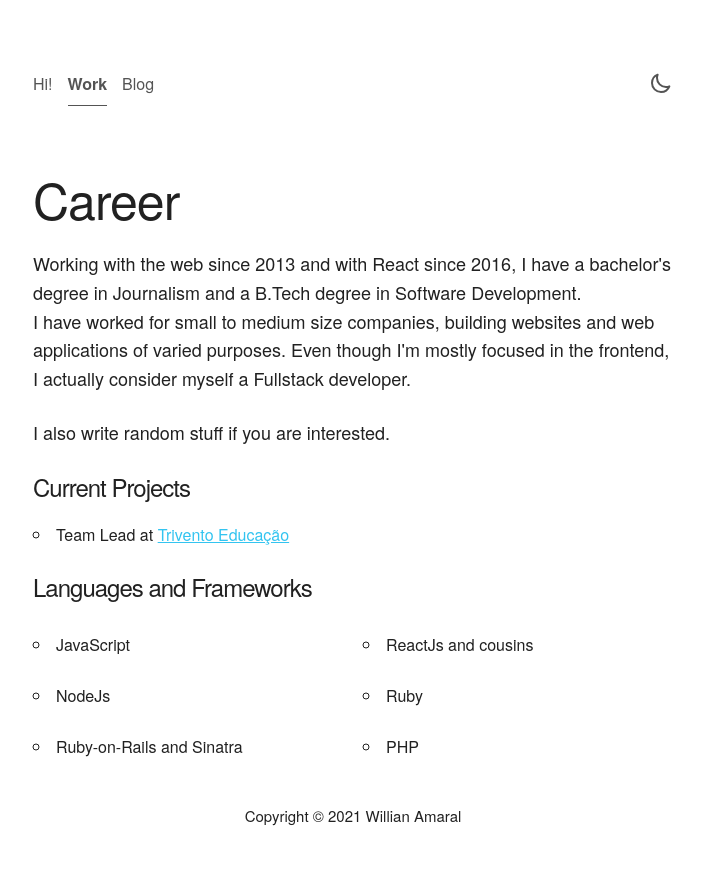
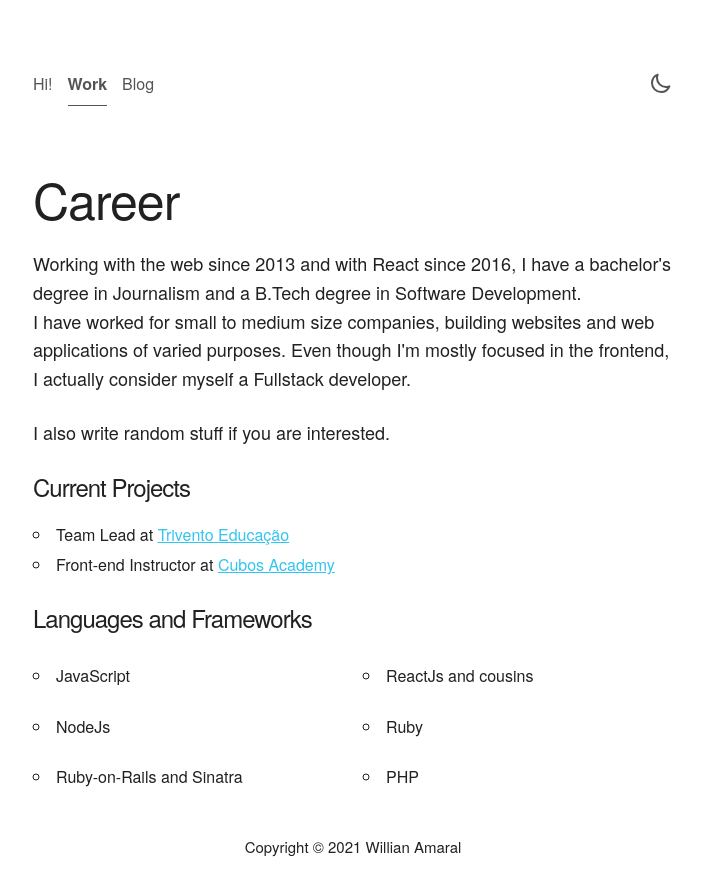
Before and after one commit to will-amaral/personal-website, a Next.js app: page /work in a window 1280 px wide. Shown: the whole page, without its empty margins (287-989 px from the left). Before the commit the page ends 863 px from the top, so only its background shows below. Built offline with nearby package versions, Linux system fonts and the light colour scheme; no server answers.

Commit message:
[content]: Update current projects

```diff
--- a/src/pages/work.tsx
+++ b/src/pages/work.tsx
@@ -2,24 +2,30 @@ import { MainLayout } from '@/layouts';
 
 function Work() {
   return (
-    <MainLayout title='My career and current projects'>
+    <MainLayout title="My career and current projects">
       <h1>Career</h1>
       <p>
-        Working with the web since 2013 and with React since 2016, I have a bachelor's
-        degree in Journalism and a B.Tech degree in Software Development. <br />I have
-        worked for small to medium size companies, building websites and web applications
-        of varied purposes. Even though I'm mostly focused in the frontend, I actually
-        consider myself a Fullstack developer.
+        Working with the web since 2013 and with React since 2016, I have a
+        bachelor's degree in Journalism and a B.Tech degree in Software
+        Development. <br />I have worked for small to medium size companies,
+        building websites and web applications of varied purposes. Even though
+        I'm mostly focused in the frontend, I actually consider myself a
+        Fullstack developer.
       </p>
       <p>I also write random stuff if you are interested.</p>
       <h2>Current Projects</h2>
       <ul>
         <li>
-          Team Lead at <a href='https://triventoeducacao.com.br/'>Trivento Educação</a>
+          Team Lead at{' '}
+          <a href="https://triventoeducacao.com.br/">Trivento Educação</a>
+        </li>
+        <li>
+          Front-end Instructor at{' '}
+          <a href="https://cubos.academy/">Cubos Academy</a>
         </li>
       </ul>
       <h2>Languages and Frameworks</h2>
-      <ul className='grid-container halves u-align-left'>
+      <ul className="grid-container halves u-align-left">
         <li>JavaScript</li>
         <li>ReactJs and cousins</li>
         <li>NodeJs</li>
```
